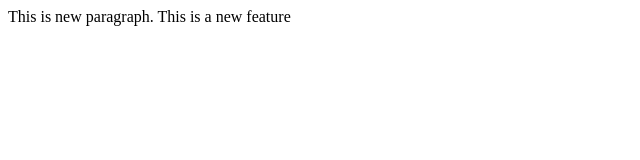
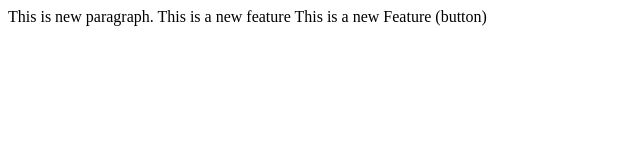
Before and after one commit to omkar00004/loacalrepo, a plain HTML site: page index.html in a window 1280 px wide. Shown: the whole page, without its empty margins (0-640 px from the left). Drawn offline with Linux system fonts and the light colour scheme.

Commit message:
Button feature added

```diff
--- a/index.html
+++ b/index.html
@@ -1,2 +1,3 @@
 <pr>This is new paragraph.</pr>
 <pr>This is a new feature</pr>
+<pr>This is a new Feature (button)</pr>
```
